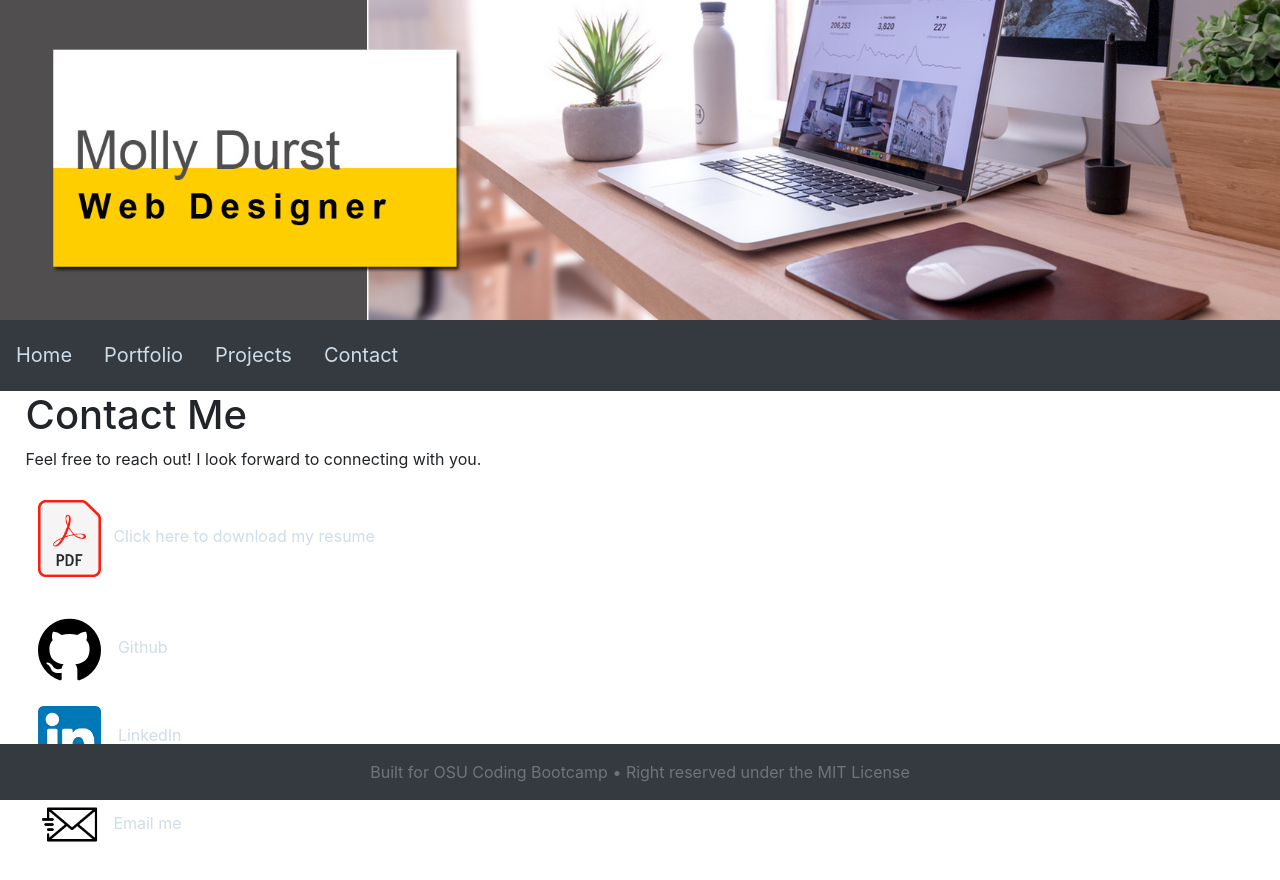
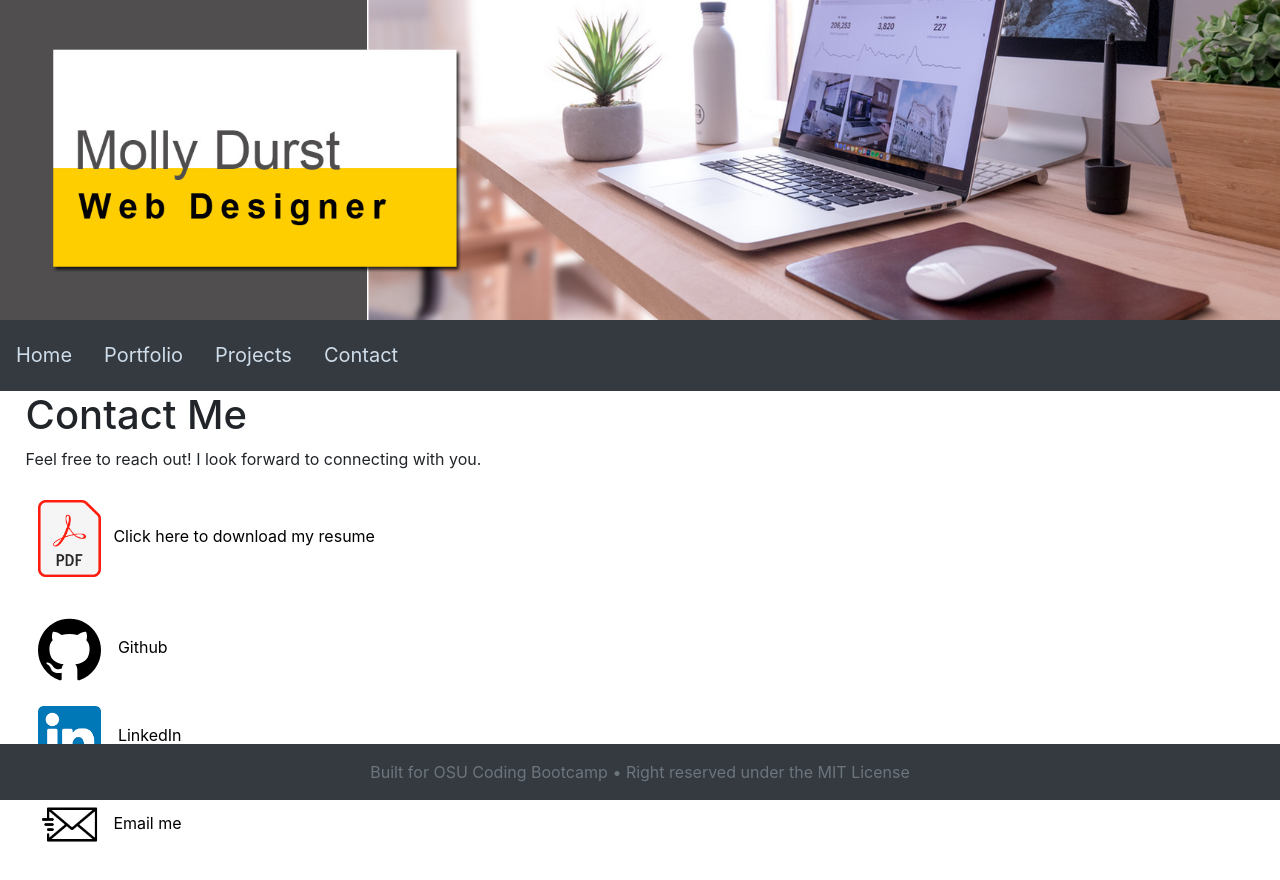
Before and after one commit to mdurst365/react_portfolio, a React (Create React App) app: page /contact in a window 1280 px wide. Shown: the top 880 px of the page. Built offline with nearby package versions, Linux system fonts and the light colour scheme.

Commit message:
restyled contact page links

```diff
--- a/src/components/pages/Contact.js
+++ b/src/components/pages/Contact.js
@@ -10,10 +10,10 @@ function Contact(props) {
     <div className="moreLeft">
       <h1>Contact Me</h1>
     <p>Feel free to reach out! I look forward to connecting with you.</p>
-   <p><img className="contactImg" src={ pdfIcon } alt="github icon" /><a href={Resume}>Click here to download my resume</a></p>
-    <img className="contactImg" src={ github_icon } alt="github icon" /><a href="https://github.com/mdurst365" target="_blank" rel="noreferrer"> Github</a><br/>
-    <img className="contactImg" src={ linkedIn_icon } alt="linkedIn icon" /><a href="https://www.linkedin.com/in/molly-durst-94a05041/" target="_blank" rel="noreferrer"> LinkedIn</a><br/>
-    <img className="contactImg" src={ email_icon } alt="email icon" /><a href="mailto:mollymadegraphics@yahoo.com">Email me</a>
+   <p><img className="contactImg" src={ pdfIcon } alt="github icon" /><a className="contactLink" href={Resume}>Click here to download my resume</a></p>
+    <img className="contactImg" src={ github_icon } alt="github icon" /><a className="contactLink" href="https://github.com/mdurst365" target="_blank" rel="noreferrer"> Github</a><br/>
+    <img className="contactImg" src={ linkedIn_icon } alt="linkedIn icon" /><a className="contactLink" href="https://www.linkedin.com/in/molly-durst-94a05041/" target="_blank" rel="noreferrer"> LinkedIn</a><br/>
+    <img className="contactImg" src={ email_icon } alt="email icon" /><a className="contactLink" href="mailto:mollymadegraphics@yahoo.com">Email me</a>
     <p>&nbsp;</p>
     <p>&nbsp;</p>
     <p>&nbsp;</p>
--- a/src/components/styles.css
+++ b/src/components/styles.css
@@ -7,6 +7,9 @@ a {
     color:rgb(207, 220, 233) !important;
 }
 
+.contactLink {
+    color: black !important;
+}
 
 .nav {
     padding: 1%;
```
